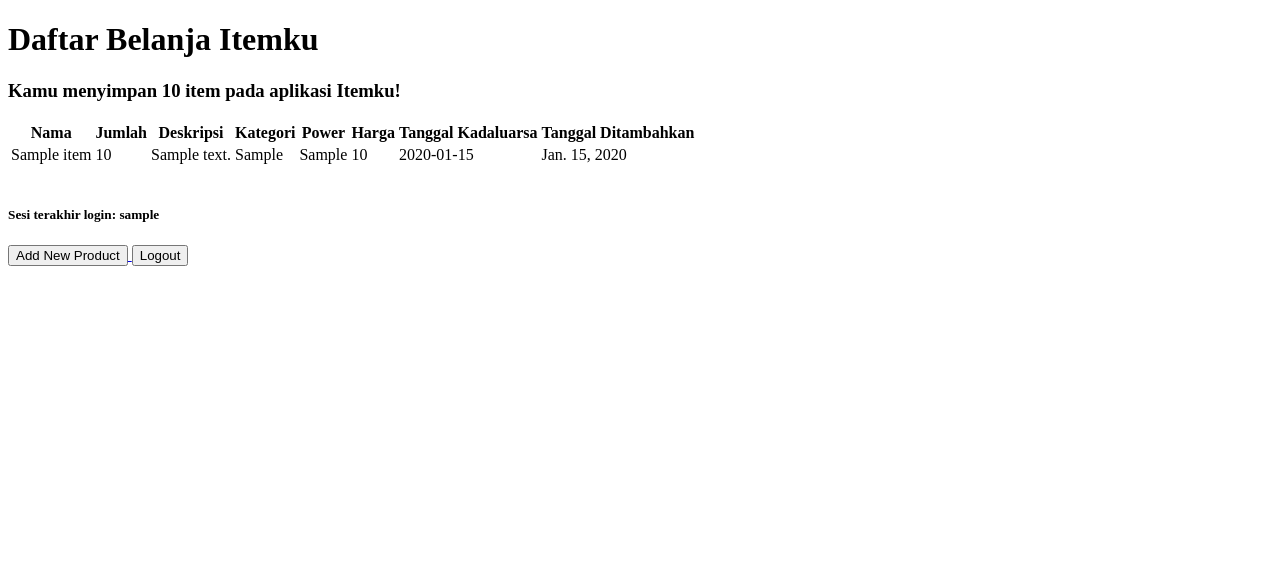
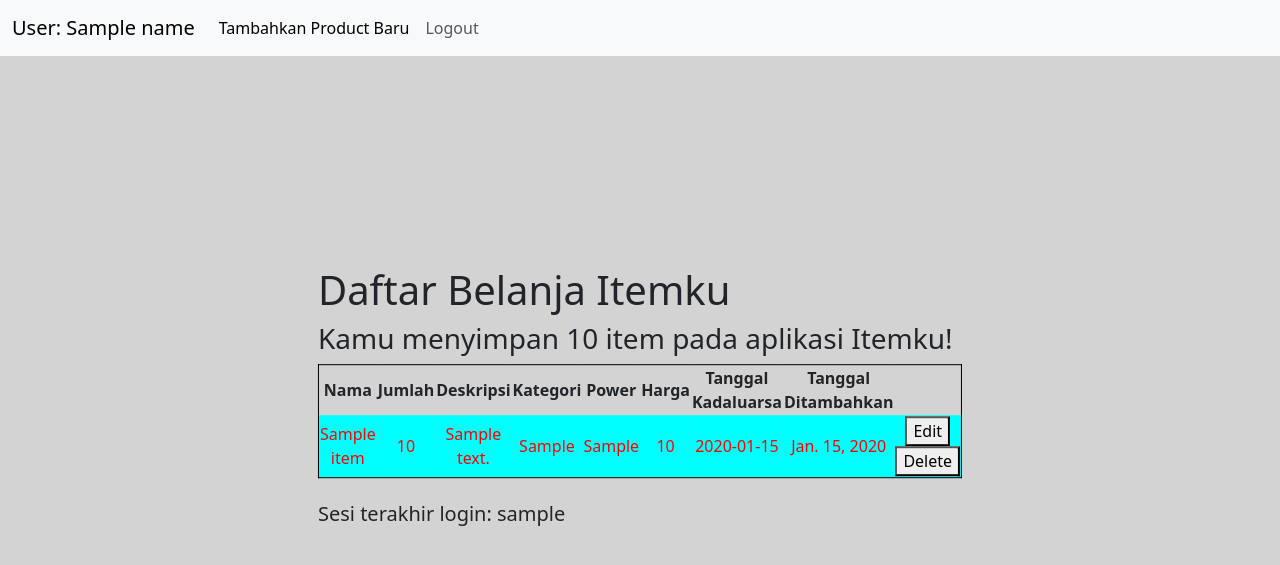
Before and after one commit to DarilRaf/itemku, a Django app: template main/templates/daftar.html in a window 1280 px wide. Shown: the top 565 px of the page. Run offline with Django 4.2, Linux system fonts and the light colour scheme; tables that the repository leaves empty hold one stand-in row (values such as "Sample post"); the template is opened without the code that fills it: values that come from a table or form of the project are taken from there, most other values are stand-ins (such as "Sample title", 1, 10 or a date in 2020).

Commit message:
Selesai Tugas 5

```diff
--- a/main/templates/daftar.html
+++ b/main/templates/daftar.html
@@ -1,31 +1,62 @@
 {% extends 'base.html' %}
+{% block meta %}
+<style>
+a {
+    text-decoration: none;
+}
+
+tr:nth-last-child(1) {
+    background-color: aqua;
+    color: red;
+}
+
+table, th, td {
+    border: 1px solid black;
+    border-collapse: collapse;
+    text-align: center;
+    table-layout: fixed;
+}
+
+td, th {
+    border: 1px solid black; /* Menambahkan border ke sel-sel tabel */
+    text-align: center;
+}
+
+td {
+    width: 10em;
+}
+
+.center {
+        position: absolute;
+        top:  50%;
+        left: 50%;
+        transform: translate(-50%,-50%);
+      }
+</style>
+{% endblock meta %}
 
 {% block content %}
+    <nav class="navbar navbar-expand-lg bg-body-tertiary">
+        <div class="container-fluid">
+        <a class="navbar-brand" href="#">User: {{name}}</a>
+        <button class="navbar-toggler" type="button" data-bs-toggle="collapse" data-bs-target="#navbarNav" aria-controls="navbarNav" aria-expanded="false" aria-label="Toggle navigation">
+            <span class="navbar-toggler-icon"></span>
+        </button>
+        <div class="collapse navbar-collapse" id="navbarNav">
+            <ul class="navbar-nav">
+            <li class="nav-item">
+                <a class="nav-link active" aria-current="page" href="{% url 'main:create_item' %}">Tambahkan Product Baru</a>
+            </li>
+            <li class="nav-item">
+                <a class="nav-link" href="{% url 'main:logout' %}">Logout</a>
+            </li>
+            </ul>
+        </div>
+        </div>
+    </nav>
+
+<div class="center">
     <h1>Daftar Belanja Itemku</h1>
-
-    <!-- {% load static %}
-    <img src="{% static 'charger.jpg' %}">
-
-    <h5>Nama barang: </h5>
-    <p>{{ name }}</p>
-
-    <h5>Jumlah: </h5>
-    <p>{{ amount }}</p>
-
-    <h5>Deskripsi: </h5>
-    <p>{{ description }}</p>
-
-    <h5>Kategori: </h5>
-    <p>{{ category }}</p>
-
-    <h5>Power: </h5>
-    <p>{{ power }}</p>
-
-    <h5>Harga: </h5>
-    <p>{{ price }}</p>
-
-    <h5>Kadaluarsa: </h5>
-    <p>{{ expiry_date }}</p> -->
 
     <h3>
         Kamu menyimpan {{total}} item pada aplikasi Itemku!
@@ -53,6 +84,18 @@
                 <td>{{item.price}}</td>
                 <td>{{item.expiry_date}}</td>
                 <td>{{item.date_added}}</td>
+                <td>
+                    <a href="{% url 'main:edit_item' item.pk %}">
+                        <button>
+                            Edit
+                        </button>
+                    </a>
+                    <a href="{% url 'main:delete_item' item.pk %}">
+                        <button>
+                            Delete
+                        </button>
+                    </a>
+                </td>
             </tr>
         {% endfor %}
     </table>
@@ -60,16 +103,5 @@
     <br />
 
     <h5>Sesi terakhir login: {{ last_login }}</h5>
-
-    <a href="{% url 'main:create_item' %}">
-        <button>
-            Add New Product
-        </button>
-    </a>
-
-    <a href="{% url 'main:logout' %}">
-        <button>
-            Logout
-        </button>
-    </a>
+</div>
 {% endblock content %}
--- a/main/urls.py
+++ b/main/urls.py
@@ -1,5 +1,5 @@
 from django.urls import path
-from main.views import show_main, create_item, show_xml, show_json, show_xml_by_id, show_json_by_id, register, login_user, logout_user
+from main.views import show_main, create_item, show_xml, show_json, show_xml_by_id, show_json_by_id, register, login_user, logout_user, edit_item, delete_item
 
 app_name = 'main'
 
@@ -13,4 +13,6 @@ urlpatterns = [
     path('register/', register, name='register'),
     path('login/', login_user, name='login'),
     path('logout/', logout_user, name='logout'),
+    path('edit-item/<int:id>', edit_item, name='edit_item'),
+    path('delete/<int:id>', delete_item, name='delete_item'),
 ]
--- a/templates/base.html
+++ b/templates/base.html
@@ -2,16 +2,20 @@
 <!DOCTYPE html>
 <html lang="en">
     <head>
+        {% block meta %}
         <meta charset="UTF-8" />
         <meta
             name="viewport"
             content="width=device-width, initial-scale=1.0"
         />
-        {% block meta %}
         {% endblock meta %}
+        <link href="https://cdn.jsdelivr.net/npm/bootstrap@5.3.2/dist/css/bootstrap.min.css" rel="stylesheet" integrity="sha384-T3c6CoIi6uLrA9TneNEoa7RxnatzjcDSCmG1MXxSR1GAsXEV/Dwwykc2MPK8M2HN" crossorigin="anonymous">
+        <script src="https://code.jquery.com/jquery-3.6.0.min.js" integrity="sha384-KyZXEAg3QhqLMpG8r+J4jsl5c9zdLKaUk5Ae5f5b1bw6AUn5f5v8FZJoMxm6f5cH1" crossorigin="anonymous"></script>
+        <script src="https://cdn.jsdelivr.net/npm/@popperjs/core@2.11.8/dist/umd/popper.min.js" integrity="sha384-I7E8VVD/ismYTF4hNIPjVp/Zjvgyol6VFvRkX/vR+Vc4jQkC+hVqc2pM8ODewa9r" crossorigin="anonymous"></script>
+        <script src="https://cdn.jsdelivr.net/npm/bootstrap@5.3.2/dist/js/bootstrap.min.js" integrity="sha384-BBtl+eGJRgqQAUMxJ7pMwbEyER4l1g+O15P+16Ep7Q9Q+zqX6gSbd85u4mG4QzX+" crossorigin="anonymous"></script>
     </head>
 
-    <body>
+    <body style="background-color: lightgrey;">
         {% block content %}
         {% endblock content %}
     </body>
--- /dev/null
+++ b/templates/customize.css
@@ -0,0 +1,6 @@
+.center {
+    margin: auto;
+    width: 50%;
+    border: 3px solid rgb(0, 0, 0);
+    padding: 10px;
+  }
```
Also changed, not shown: main/templates/edit_item.html (added, +22 -0 lines), main/templates/login.html (+13 -4 lines), main/views.py (+23 -6 lines), README.md.
